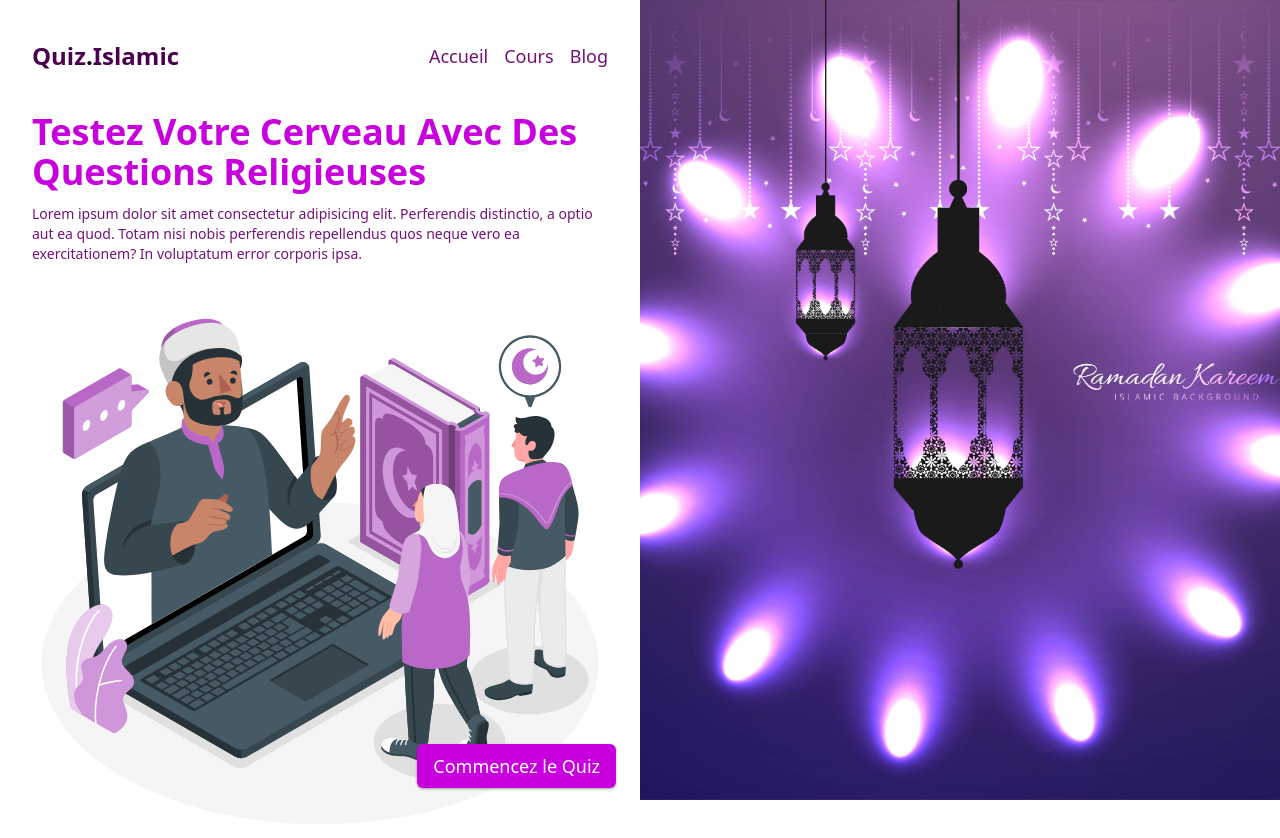
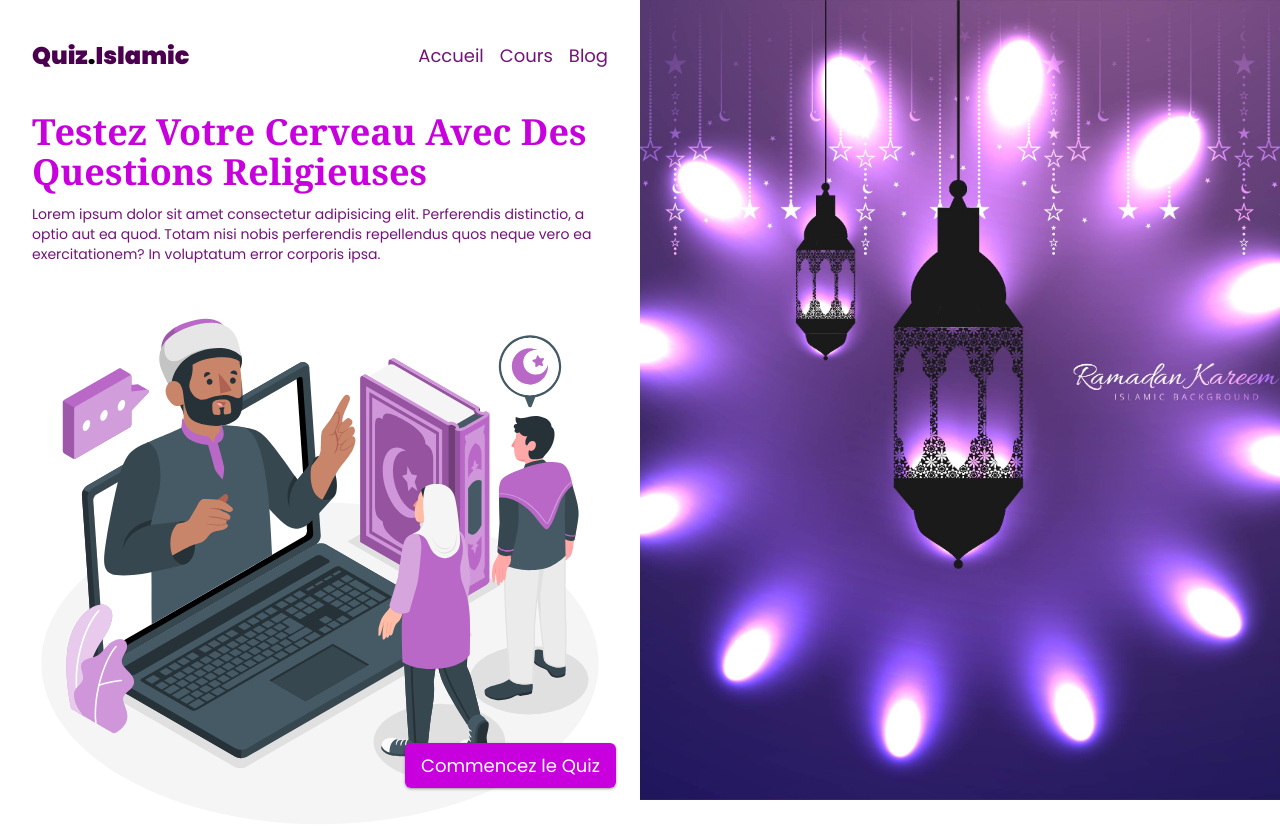
Before and after one commit to Ekoleleibrahim/app-quiz-islamic, a plain HTML site: page index.html in a window 1280 px wide. Drawn offline with Linux system fonts and the light colour scheme.

Commit message:
Ajout de la police et update de chemin d'accès des liens

```diff
--- a/src/index.html
+++ b/index.html
@@ -4,9 +4,9 @@
     <meta charset="UTF-8">
     <meta name="viewport" content="width=device-width, initial-scale=1.0">
     <title>APP QUIZ | ISLAMIC</title>
-    <link rel="stylesheet" href="./output.css">
+    <link rel="stylesheet" href="./src/output.css">
 </head>
-<body class="lg:overflow-y-hidden">
+<body class="lg:overflow-y-hidden font-poppins">
     <!--
         PARTIE PRINCIPAL DU SITE
     -->
@@ -14,7 +14,7 @@
         <div class="w-full h-screen pt-4 lg:pt-10 pb-4 px-5 lg:px-8 relative">
             <header class="flex items-center justify-between mb-10">
                 <div>
-                    <a href="index.html" class="inline-block text-2xl text-fuchsia-950 font-bold">Quiz<span class="inline-block text-2xl text-black">.</span>Islamic</a>
+                    <a href="./index.html" class="inline-block text-2xl text-fuchsia-950 font-bold">Quiz<span class="inline-block text-2xl text-black">.</span>Islamic</a>
                 </div>
                 <!-- MENU DE NAVIGATION -->
                 <nav class="group relative">
@@ -31,9 +31,9 @@
                             </svg>
                         </span>
                     </label>
-                    <ul class="hidden group-has-[:checked]:absolute group-has-[:checked]:-left-14 group-has-[:checked]:bg-fuchsia-600 group-has-[:checked]:p-4 group-has-[:checked]:flex flex-col md:flex-row md:flex md:items-center gap-4">
+                    <ul class="hidden group-has-[:checked]:absolute group-has-[:checked]:-left-14 group-has-[:checked]:bg-fuchsia-600 group-has-[:checked]:shadow group-has-[:checked]:shadow-black/10 group-has-[:checked]:rounded-lg  group-has-[:checked]:p-4 group-has-[:checked]:flex flex-col md:flex-row md:flex md:items-center gap-4">
                         <li>
-                            <a href="index.html" class="text-lg text-white md:text-fuchsia-900 md:hover:text-black">Accueil</a>
+                            <a href="./index.html" class="text-lg text-white md:text-fuchsia-900 md:hover:text-black">Accueil</a>
                         </li>
                         <li>
                             <a href="#" class="text-lg text-white md:text-fuchsia-900 md:hover:text-black">Cours</a>
@@ -50,15 +50,15 @@
                 <h1 class="text-4xl font-bold text-fuchsia-600 mb-3 capitalize">Testez votre cerveau avec des questions religieuses</h1>
                 <p class="text-sm text-fuchsia-900">Lorem ipsum dolor sit amet consectetur adipisicing elit. Perferendis distinctio, a optio aut ea quod. Totam nisi nobis perferendis repellendus quos neque vero ea exercitationem? In voluptatum error corporis ipsa.</p>
                 <p>
-                    <img src="../images/31198660_7800337.svg" alt="" class="w-full h-full object-">
+                    <img src="../images/31198660_7800337.svg" alt="papa et les enfants" class="w-full h-full object-">
                 </p>
                 <div class="fixed lg:absolute bottom-5 right-6 z-50">
-                    <a class="text-lg py-2.5 px-4 bg-fuchsia-600 text-white rounded-md shadow shadow-black/30 active:ring-1 active:ring-offset-2 active:ring-fuchsia-600" href="pages/categories.html">Commencez le Quiz</a>
+                    <a class="text-lg py-2.5 px-4 bg-fuchsia-600 text-white rounded-md shadow shadow-black/30 active:ring-1 active:ring-offset-2 active:ring-fuchsia-600" href="./src/pages/categories.html">Commencez le Quiz</a>
                 </div>
             </div>
         </div>
         <div class="hidden lg:block">
-            <img src="../images/8029.jpg" alt="" class="w-full h-full object-cover">
+            <img src="../images/8029.jpg" alt="affiche ramadan" class="w-full h-full object-cover">
         </div>
     </main>
 
--- a/src/style.css
+++ b/src/style.css
@@ -1 +1,14 @@
+@import url("https://fonts.googleapis.com/css2?family=Poppins:ital,wght@0,100;0,400;0,500;0,600;0,900;1,100;1,400;1,500;1,600&display=swap");
 @import "tailwindcss";
+
+@layer base {
+    h1,
+    h2,
+    h3{
+        @apply font-serif;
+    }
+}
+
+@theme {
+    --font-poppins: "Poppins", "sans-serif";
+}
```
Also changed, not shown: src/pages/categories.html (+12 -7 lines), src/output.css.
